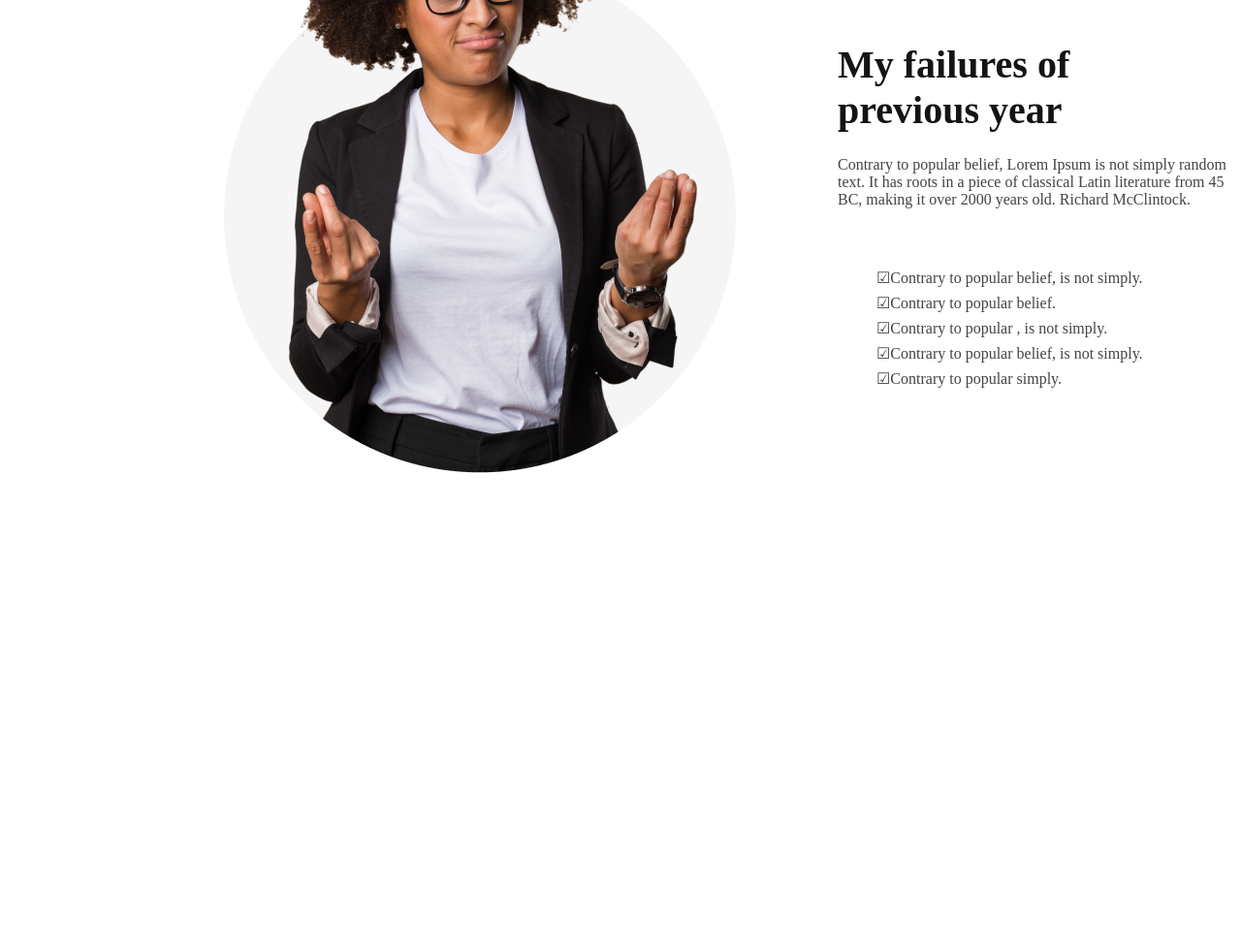
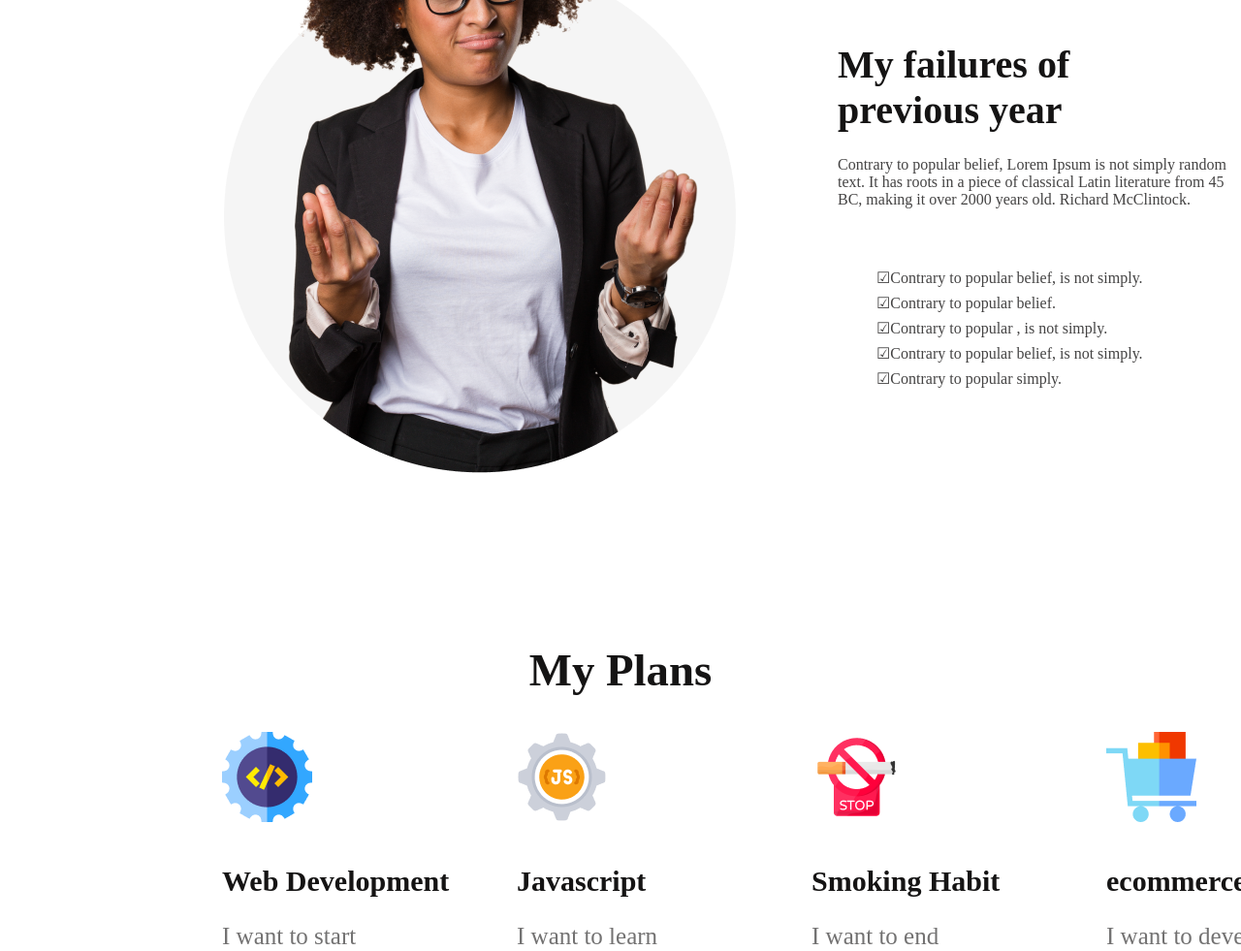
Before and after one commit to Rafidzaman/new-year-new-me, a plain HTML site: page index.html in a window 1280 px wide. Shown: the part 1182-2163 px from the top of the page at 97% size. Before the commit the page ends 1807 px from the top, so only its background shows below. Drawn offline with Linux system fonts and the light colour scheme.

Commit message:
second section

```diff
--- a/index.html
+++ b/index.html
@@ -9,7 +9,7 @@
     <link rel="preconnect" href="https://fonts.googleapis.com"><link rel="preconnect" href="https://fonts.gstatic.com" crossorigin><link href="https://fonts.googleapis.com/css2?family=Open+Sans:ital@0;1&family=Poppins:wght@300;400;500;600;700&family=Work+Sans&display=swap" rel="stylesheet">
 </head>
 <body>
-    <!-- header part -->
+    <!-- header part Section 1 -->
     <header class="header-item">
         <div class="header-Container">
             <h3 class="header-title">All Thinks Are Possible If You believe</h3>
@@ -39,6 +39,36 @@
                 </ul>
             </div>
         </section>
+    <!-- header part Section 2 -->
+        <section>
+            <div class="my-plans">
+                <h3>My Plans</h3>
+            </div>
+            <div class="plans-container">
+                <div class="plans-desc">
+                    <img src="images/icons/web.png" alt="">
+                    <h4 class="plans-heading">Web Development</h4>
+                    <p class="plans-exi">I want to start</p>
+                </div>
+                <div class="plans-desc">
+                    <img src="images/icons/js.png" alt="">
+                    <h4 class="plans-heading">Javascript</h4>
+                    <p class="plans-exi">I want to learn</p>
+                </div>
+                <div class="plans-desc">
+                    <img src="images/icons/smoke.png" alt="">
+                    <h4 class="plans-heading">Smoking Habit</h4>
+                    <p class="plans-exi">I want to end</p>
+                </div>
+                <div class="plans-desc">
+                    <img src="images/icons/ecom.png" alt="">
+                    <h4 class="plans-heading">ecommerce</h4>
+                    <p class="plans-exi">I want to develop</p>
+                </div>
+
+            </div>
+
+        </section>
     </main>
 </body>
 </html>
--- a/style.css
+++ b/style.css
@@ -83,3 +83,39 @@
    list-style: none;
 
 }
+
+.my-plans{
+    text-align: center;
+
+   height: 47px;
+   font-weight: 700;
+   font-size: 40px;
+   color: #151414;
+}
+.plans-container{
+    display: flex;
+    width: 1141px;
+   height: 202.96px;
+   margin: 44px 210px 0px 221px;
+}
+.plans-desc{
+    width: 214px;
+    height: 197px;
+    margin-right: 90px;
+}
+.plans-heading{
+    width: 240px;
+    height: 35px;
+    font-weight: 700;
+    font-size: 30px;
+    color: #151414;
+    margin-bottom: 16px;
+}
+.plans-exi{
+    width: 177px;
+   height: 29px;
+   font-weight: 500;
+   font-size: 25px;
+   color: #737272;
+
+}
```
